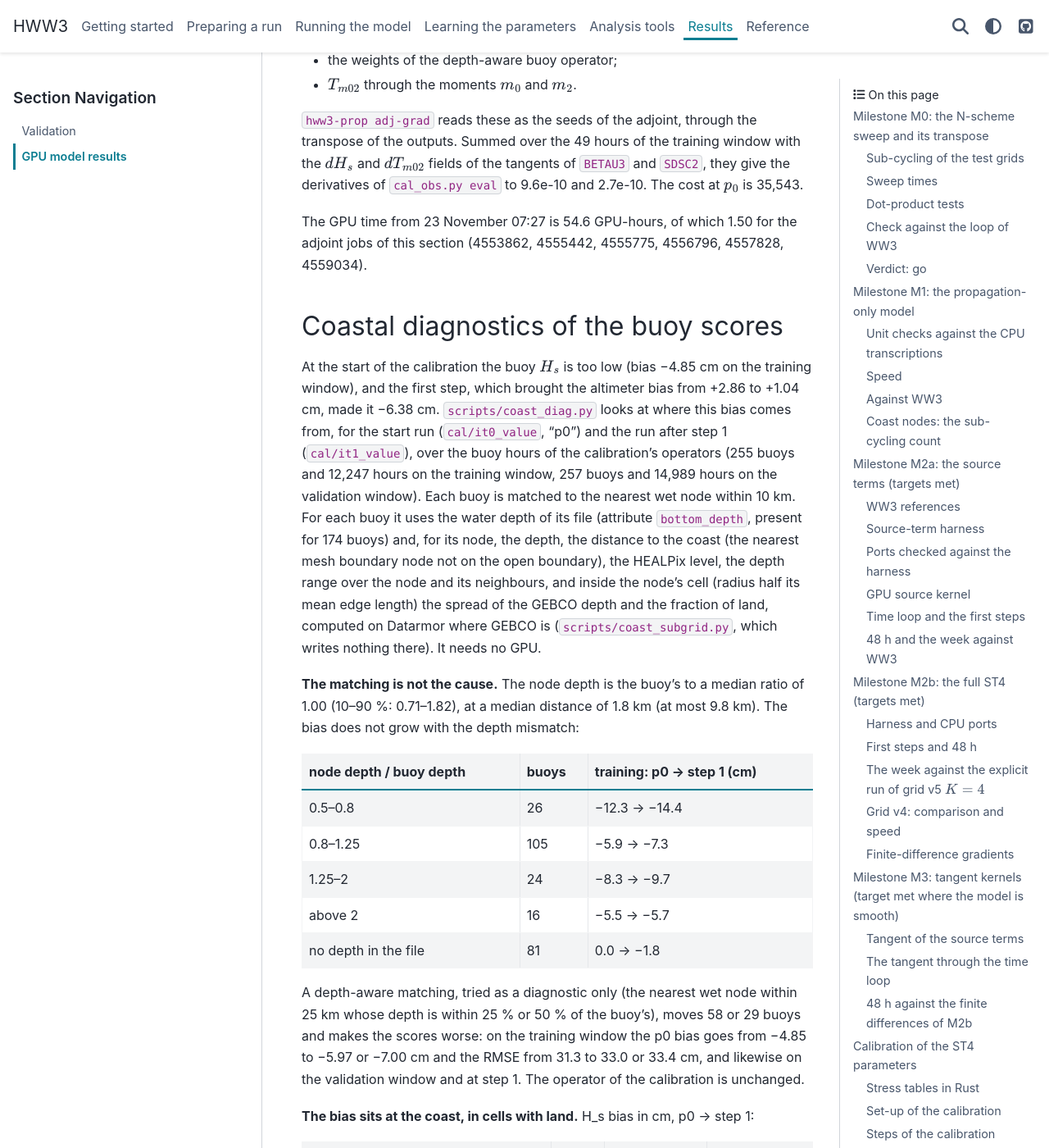
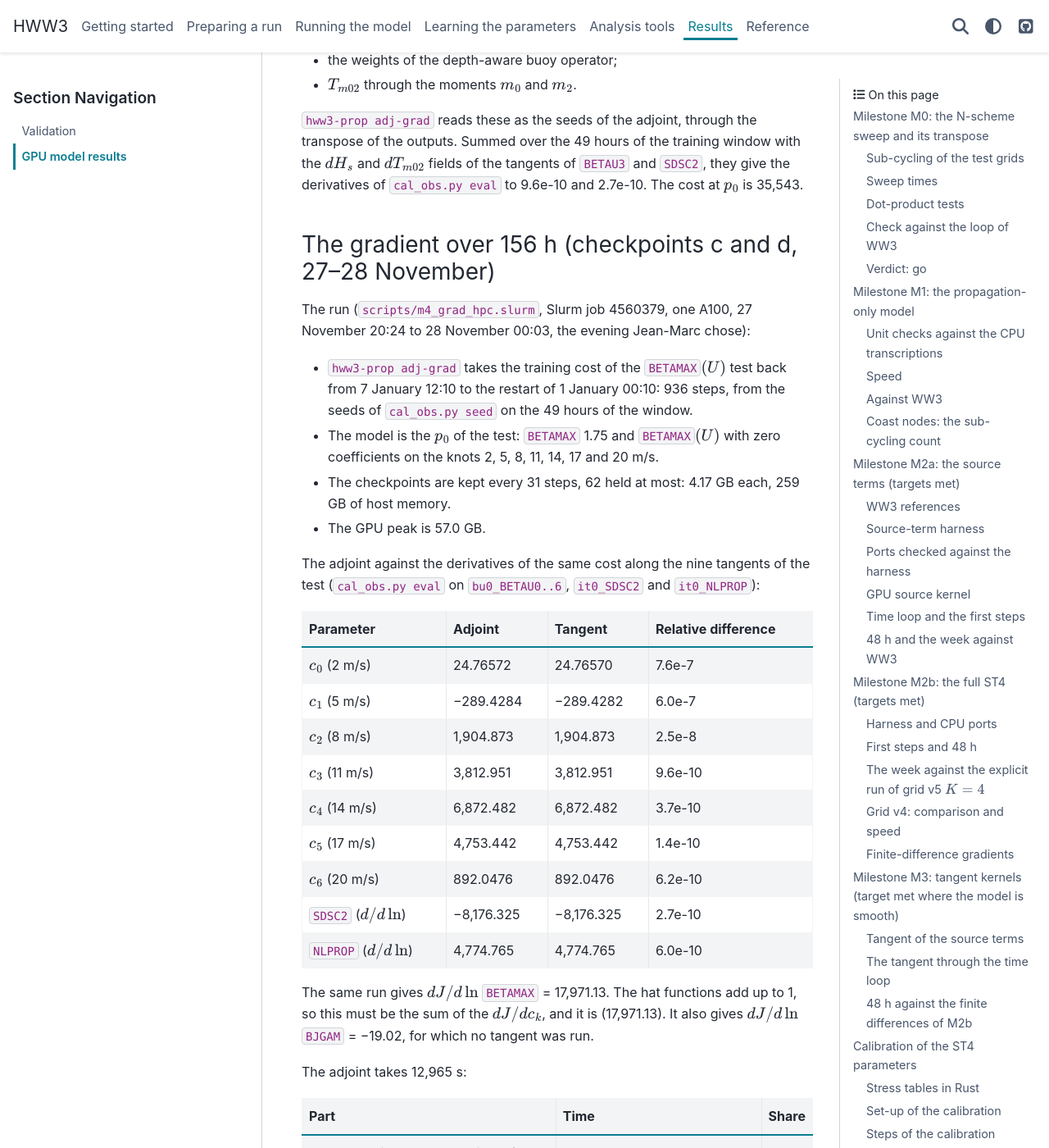
Before and after one commit to jmdelouis/HWW3, a Sphinx documentation site: the page built from docs/wave_results.md, in a window 1280 px wide and 1400 px high, scrolled down 69577 px. Shown: the whole window at 82% size. Built offline with Sphinx 7.4.7 and the PyData theme 0.15.4, drawn with Linux system fonts in a browser that asks for light colours; some of the changed text lies outside the part shown.

Commit message:
Record M4 checkpoints (c) and (d), the gradient of the training cost of the BETAMAX(U) test over 156 h by the adjoint against the nine tangents: hww3-prop adj-grad (scripts/m4_grad_hpc.slurm, Slurm job 4560379 on one A100 on the evening of 27 November as Jean-Marc asked) takes the cost back from the 49 hourly seeds of cal_obs.py seed over the 936 steps from the restart of 1 January 00:10 at p0 (BETAMAX 1.75, BETAMAX(U) with zero coefficients) with two levels of checkpoints in host memory (every 31 steps, 62 held at most, 4.17 GB each, 259 GB; GPU peak 57.0 GB) in 12,965 s, and its dJ/dc_k of the seven coefficients and dJ/dln p of SDSC2 and NLPROP agree with the derivatives along the nine tangents (cal_obs.py eval on bu0_BETAU0..6, it0_SDSC2, it0_NLPROP) to between 1.4e-10 and 7.6e-7 (the largest relative differences on the two smallest derivatives, 24.77 and -289.43), while dJ/dln BETAMAX = 17,971.13 equals the sum of the dJ/dc_k as the hat functions adding up to 1 require and dJ/dln BJGAM = -19.02 comes from the same run; the run costs 1.6 times less than the nine tangents (about 5.7 h) against the 2.1-2.4 h of the plan, the source adjoint taking 45 % (6.2 s per step), the propagation and forcing adjoint 17 %, the checkpoint copies 14 %, the recomputed steps 12 % and the value run 11 %; docs/wave_results.md and differentiable.md record it, with 58.7 GPU-hours used since 23 November 07:27, 5.14 of them for the adjoint jobs
Co-Authored-By: Claude Opus 5.5 <noreply@anthropic.com>

```diff
--- a/docs/wave_results.md
+++ b/docs/wave_results.md
@@ -2322,9 +2322,65 @@ with the $dH_s$ and $dT_{m02}$ fields of the tangents of `BETAU3` and
 `SDSC2`, they give the derivatives of `cal_obs.py eval` to 9.6e-10 and
 2.7e-10. The cost at $p_0$ is 35,543.
 
-The GPU time from 23 November 07:27 is 54.6 GPU-hours, of which 1.50
-for the adjoint jobs of this section (4553862, 4555442, 4555775, 4556796,
-4557828, 4559034).
+### The gradient over 156 h (checkpoints c and d, 27–28 November)
+
+The run (`scripts/m4_grad_hpc.slurm`, Slurm job 4560379, one A100, 27
+November 20:24 to 28 November 00:03, the evening Jean-Marc chose):
+- `hww3-prop adj-grad` takes the training cost of the `BETAMAX`$(U)$ test
+  back from 7 January 12:10 to the restart of 1 January 00:10: 936 steps,
+  from the seeds of `cal_obs.py seed` on the 49 hours of the window.
+- The model is the $p_0$ of the test: `BETAMAX` 1.75 and `BETAMAX`$(U)$
+  with zero coefficients on the knots 2, 5, 8, 11, 14, 17 and 20 m/s.
+- The checkpoints are kept every 31 steps, 62 held at most: 4.17 GB each,
+  259 GB of host memory.
+- The GPU peak is 57.0 GB.
+
+The adjoint against the derivatives of the same cost along the nine
+tangents of the test (`cal_obs.py eval` on `bu0_BETAU0..6`, `it0_SDSC2`
+and `it0_NLPROP`):
+
+| Parameter | Adjoint | Tangent | Relative difference |
+|---|---|---|---|
+| $c_0$ (2 m/s) | 24.76572 | 24.76570 | 7.6e-7 |
+| $c_1$ (5 m/s) | −289.4284 | −289.4282 | 6.0e-7 |
+| $c_2$ (8 m/s) | 1,904.873 | 1,904.873 | 2.5e-8 |
+| $c_3$ (11 m/s) | 3,812.951 | 3,812.951 | 9.6e-10 |
+| $c_4$ (14 m/s) | 6,872.482 | 6,872.482 | 3.7e-10 |
+| $c_5$ (17 m/s) | 4,753.442 | 4,753.442 | 1.4e-10 |
+| $c_6$ (20 m/s) | 892.0476 | 892.0476 | 6.2e-10 |
+| `SDSC2` ($d/d\ln$) | −8,176.325 | −8,176.325 | 2.7e-10 |
+| `NLPROP` ($d/d\ln$) | 4,774.765 | 4,774.765 | 6.0e-10 |
+
+The same run gives $dJ/d\ln$ `BETAMAX` = 17,971.13. The hat functions add
+up to 1, so this must be the sum of the $dJ/dc_k$, and it is (17,971.13).
+It also gives $dJ/d\ln$ `BJGAM` = −19.02, for which no tangent was run.
+
+The adjoint takes 12,965 s:
+
+| Part | Time | Share |
+|---|---|---|
+| value run with the checkpoints of the segments | 1,404 s | 11 % |
+| segments run again with the checkpoints of their steps | 1,912 s, of which checkpoint copies 1,859 s | 15 % |
+| adjoint of the source terms | 5,840 s (6.2 s per step) | 45 % |
+| adjoint of the propagation and the forcing | 2,144 s | 17 % |
+| steps recomputed from their checkpoints | 1,501 s | 12 % |
+
+The nine tangents over the same window take about 5.7 h, so the adjoint is
+1.6 times cheaper. It also gives the cotangents of `BETAMAX`, `BJGAM`, the
+initial spectra and the wind of every step, which tangents would need one
+run each to get.
+
+The plan expected 2.1–2.4 h. What is left to gain:
+- the two value passes inside the source adjoint (the count of the
+  sub-steps, then the tape);
+- the copies of the checkpoints, about 1.9 s each, which could overlap the
+  computation;
+- the recomputation of the geographic sub-steps in the adjoint of the
+  propagation.
+
+The GPU time from 23 November 07:27 is 58.7 GPU-hours, of which 5.14 for
+the adjoint jobs of this section (4553862, 4555442, 4555775, 4556796,
+4557828, 4559034, 4560379).
 
 ## Coastal diagnostics of the buoy scores
 
```
Also changed, not shown: docs/differentiable.md (+25 -5 lines).
